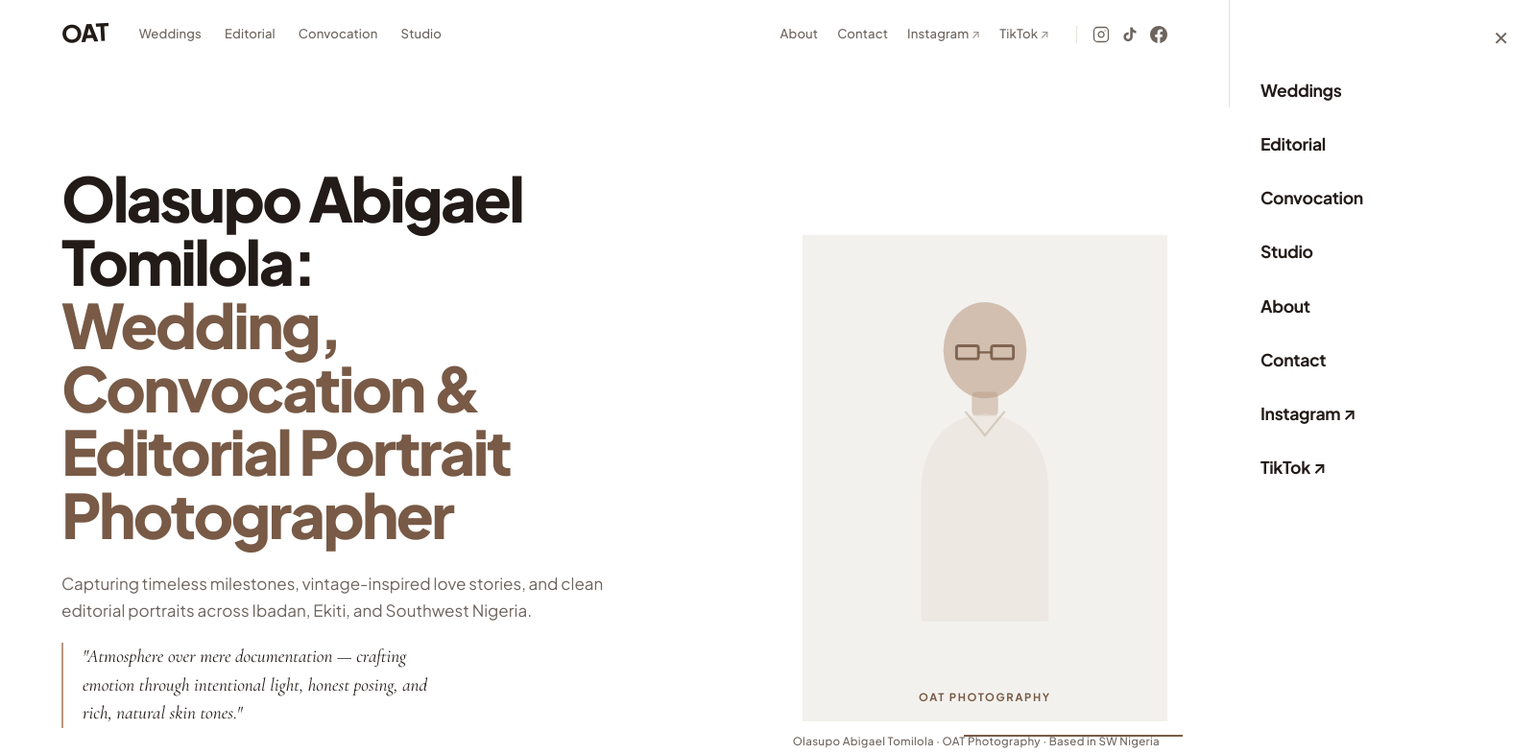
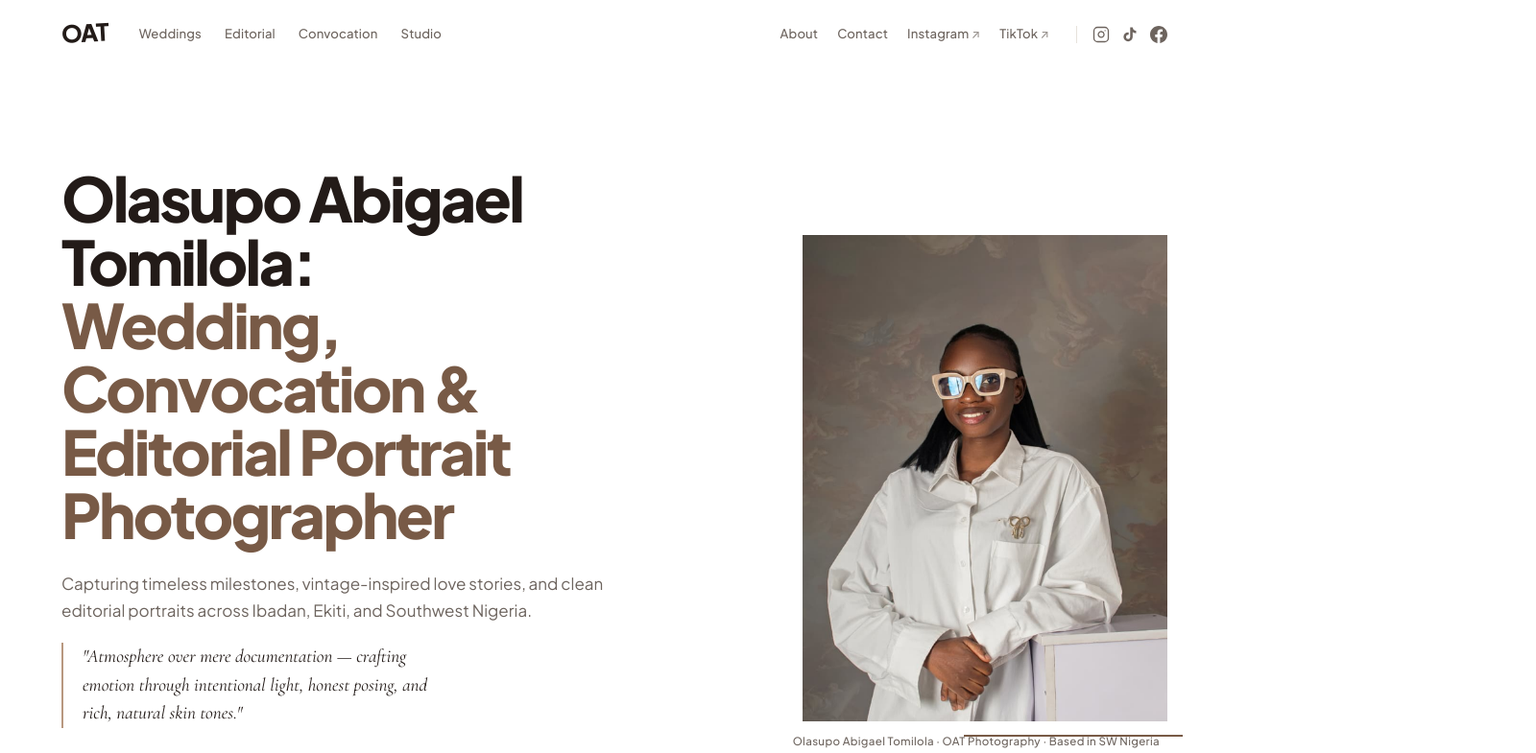
Before and after one commit to oluwatomilolaolasupo-OAT/My-Portfolio.-v1, a plain HTML site: page index.html in a window 1280 px wide. Shown: the top 785 px of the page at 96% size, 1600 px wide, since content can reach past the window. Drawn offline with nearby package versions, Linux system fonts and the light colour scheme.

Commit message:
fix: set Abigael's studio portrait & fix mobile drawer ghost text leak on desktop

```diff
--- a/content.json
+++ b/content.json
@@ -6,7 +6,7 @@
     "philosophy": "Atmosphere over mere documentation — crafting emotion through intentional light, honest posing, and rich, natural skin tones.",
     "cta_primary_text": "View Selected Work",
     "cta_secondary_text": "Book a Session",
-    "portrait_image": ""
+    "portrait_image": "images/abigael-portrait.png"
   },
   "nav": {
     "instagram_url": "https://www.instagram.com/oat_graphy/",
--- a/index.html
+++ b/index.html
@@ -113,27 +113,14 @@
         <!-- Portrait frame (right) -->
         <div class="hero-portrait reveal-up" style="transition-delay: 0.15s;">
           <div class="portrait-frame">
-            <!-- Placeholder for Abigael's uploaded studio portrait -->
-            <!-- Replace the src below with the actual uploaded image file -->
-            <div class="portrait-placeholder" role="img" aria-label="Studio portrait of Olasupo Abigael Tomilola, founder of OAT Photography">
-              <div class="portrait-inner-art">
-                <svg class="portrait-silhouette" viewBox="0 0 200 320" fill="none" xmlns="http://www.w3.org/2000/svg" aria-hidden="true">
-                  <!-- Head -->
-                  <ellipse cx="100" cy="72" rx="38" ry="44" fill="#B89880" opacity="0.55"/>
-                  <!-- Neck -->
-                  <rect x="88" y="110" width="24" height="22" rx="4" fill="#B89880" opacity="0.45"/>
-                  <!-- Glasses frames - editorial detail -->
-                  <rect x="74" y="68" width="20" height="12" rx="2" fill="none" stroke="#785A46" stroke-width="2.5" opacity="0.9"/>
-                  <rect x="106" y="68" width="20" height="12" rx="2" fill="none" stroke="#785A46" stroke-width="2.5" opacity="0.9"/>
-                  <line x1="94" y1="74" x2="106" y2="74" stroke="#785A46" stroke-width="2" opacity="0.9"/>
-                  <!-- Body / shirt -->
-                  <path d="M42 200 C42 155 68 132 100 130 C132 132 158 155 158 200 L158 320 L42 320 Z" fill="#E8E0D5" opacity="0.5"/>
-                  <!-- Collar detail -->
-                  <path d="M82 128 L100 150 L118 128" fill="none" stroke="#C5B8A8" stroke-width="2" opacity="0.6"/>
-                </svg>
-                <p class="portrait-label">OAT Photography</p>
-              </div>
-            </div>
+            <img
+              src="images/abigael-portrait.png"
+              alt="Studio portrait of Olasupo Abigael Tomilola, founder of OAT Photography"
+              class="portrait-img"
+              width="380"
+              height="535"
+              loading="eager"
+            />
             <div class="portrait-accent-line"></div>
           </div>
           <span class="portrait-caption">Olasupo Abigael Tomilola · OAT Photography · Based in SW Nigeria</span>
--- a/script.js
+++ b/script.js
@@ -299,13 +299,16 @@
         if (data.hero.portrait_image) {
           var frame = document.querySelector('.portrait-frame');
           var existingPh = document.querySelector('.portrait-placeholder');
+          var existingImg = document.querySelector('.portrait-frame .portrait-img');
           if (frame && data.hero.portrait_image.trim()) {
-            var img = document.createElement('img');
-            img.src = data.hero.portrait_image;
-            img.alt = 'Studio portrait of Olasupo Abigael Tomilola, founder of OAT Photography';
-            img.className = 'portrait-img';
-            img.loading = 'eager';
-            if (existingPh) {
+            if (existingImg) {
+              existingImg.src = data.hero.portrait_image;
+            } else if (existingPh) {
+              var img = document.createElement('img');
+              img.src = data.hero.portrait_image;
+              img.alt = 'Studio portrait of Olasupo Abigael Tomilola, founder of OAT Photography';
+              img.className = 'portrait-img';
+              img.loading = 'eager';
               frame.replaceChild(img, existingPh);
             }
           }
--- a/style.css
+++ b/style.css
@@ -374,29 +374,12 @@ img {
   transform: translateY(-7px) rotate(-45deg);
 }
 
-/* Mobile drawer */
+/* Mobile drawer - Hidden by default on desktop */
 .mobile-drawer {
-  position: fixed;
-  top: 0;
-  right: 0;
-  width: min(320px, 85vw);
-  height: 100%;
-  background: var(--white);
-  z-index: 950;
-  padding: 5rem 2rem 2rem;
-  display: flex;
-  flex-direction: column;
-  transform: translateX(100%);
-  transition: transform 0.4s var(--ease-out-expo);
-  border-left: 1px solid var(--stone);
+  display: none;
 }
-.mobile-drawer.is-open {
-  transform: translateX(0);
-}
-.mobile-drawer nav {
-  display: flex;
-  flex-direction: column;
-  gap: 1.75rem;
+.drawer-overlay {
+  display: none;
 }
 .drawer-link {
   font-size: 1.1rem;
@@ -423,19 +406,6 @@ img {
 }
 .drawer-close:hover {
   color: var(--espresso);
-}
-.drawer-overlay {
-  position: fixed;
-  inset: 0;
-  background: rgba(35, 27, 24, 0.4);
-  z-index: 940;
-  opacity: 0;
-  pointer-events: none;
-  transition: opacity 0.3s;
-}
-.drawer-overlay.is-active {
-  opacity: 1;
-  pointer-events: all;
 }
 
 /* ═══════════════════════════════════════════════════════════════════
@@ -1370,6 +1340,49 @@ img {
   .nav-social-icons { display: none; }
   .hamburger { display: flex; }
 
+  /* Mobile drawer */
+  .mobile-drawer {
+    display: flex;
+    position: fixed;
+    top: 0;
+    right: 0;
+    width: min(320px, 85vw);
+    height: 100%;
+    background: var(--white);
+    z-index: 950;
+    padding: 5rem 2rem 2rem;
+    flex-direction: column;
+    transform: translateX(100%);
+    visibility: hidden;
+    pointer-events: none;
+    transition: transform 0.4s var(--ease-out-expo), visibility 0.4s;
+    border-left: 1px solid var(--stone);
+  }
+  .mobile-drawer.is-open {
+    transform: translateX(0);
+    visibility: visible;
+    pointer-events: all;
+  }
+  .mobile-drawer nav {
+    display: flex;
+    flex-direction: column;
+    gap: 1.75rem;
+  }
+  .drawer-overlay {
+    display: block;
+    position: fixed;
+    inset: 0;
+    background: rgba(35, 27, 24, 0.4);
+    z-index: 940;
+    opacity: 0;
+    pointer-events: none;
+    transition: opacity 0.3s;
+  }
+  .drawer-overlay.is-active {
+    opacity: 1;
+    pointer-events: all;
+  }
+
   /* Hero */
   .hero-section {
     padding: 3.5rem var(--inner-pad) 3rem;
```
Also changed, not shown: images/abigael-portrait.png (added).
